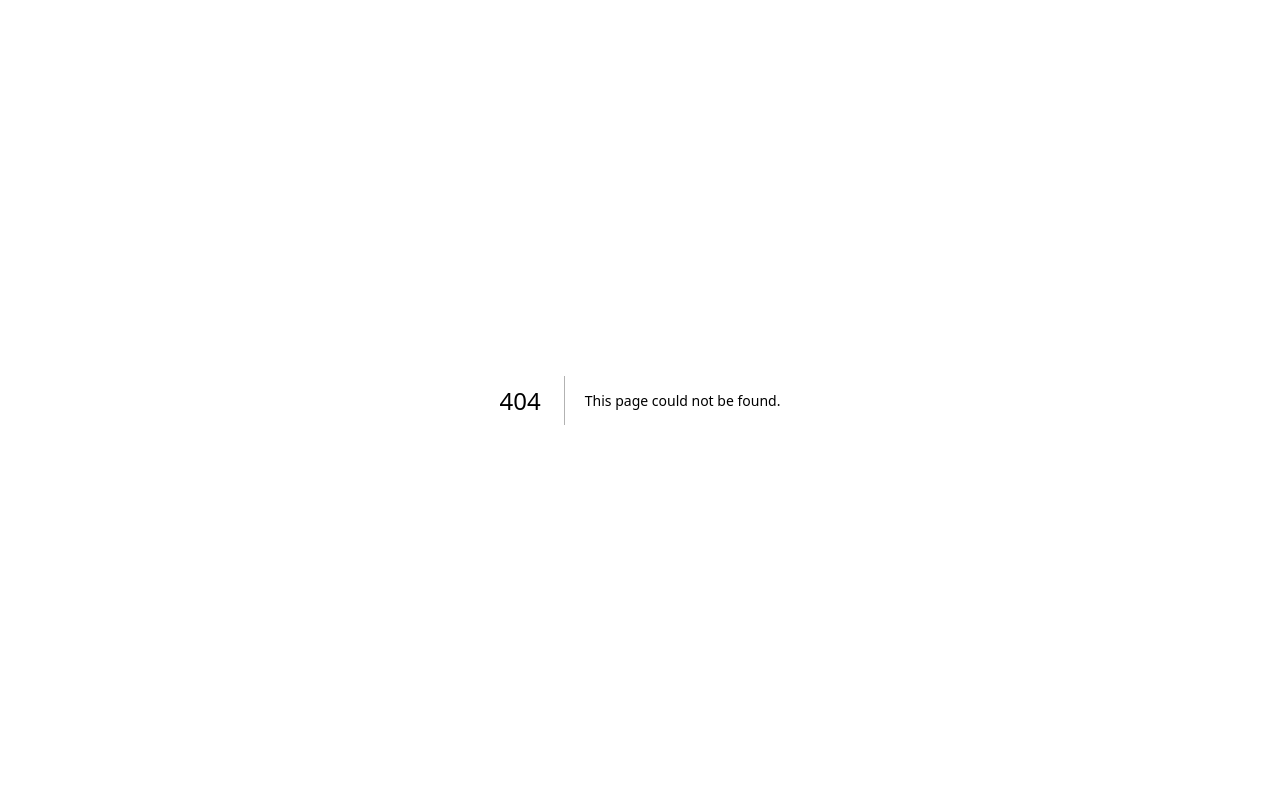
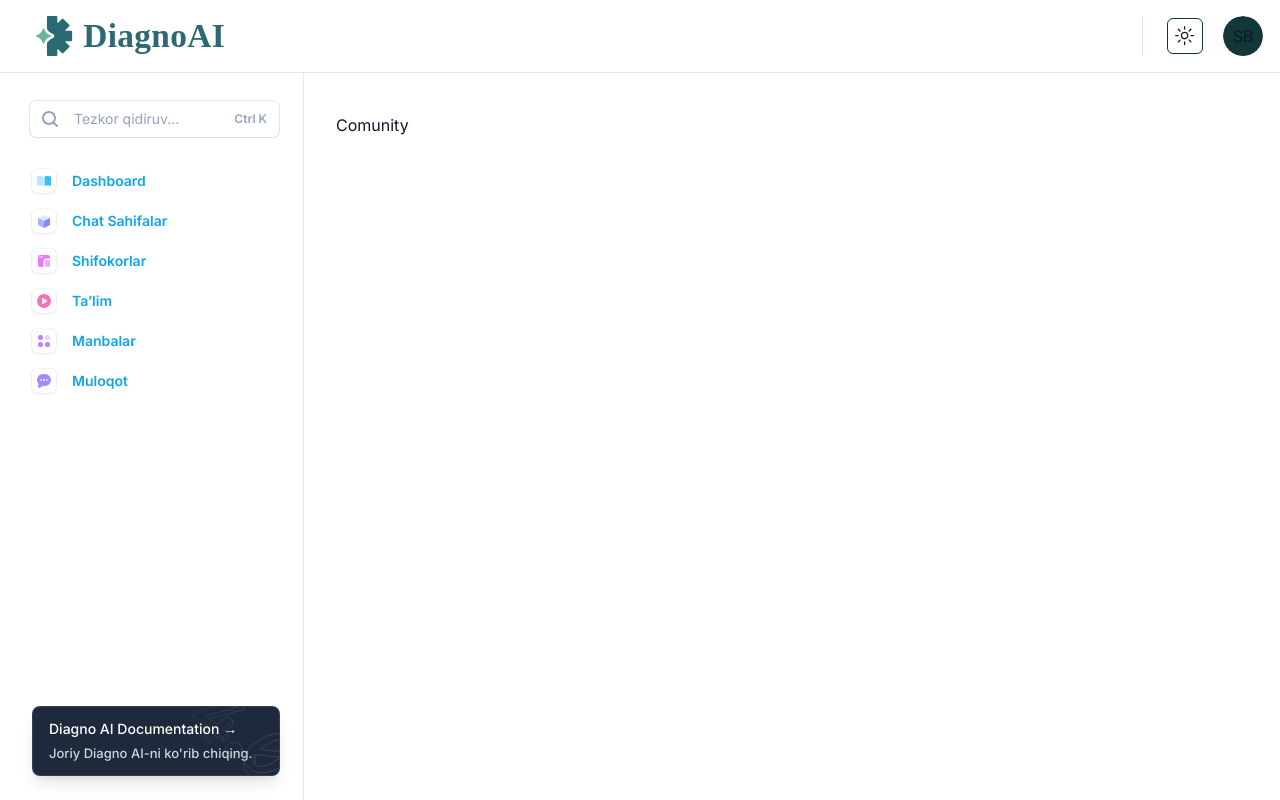
Before and after one commit to Uralov-Berdibek/diagno_ai, a Next.js app: page /dashboard/comunity in a window 1280 px wide. Before the commit this address had no page. Built offline with nearby package versions, Linux system fonts and the light colour scheme; no server answers.

Commit message:
made cuminity page

```diff
--- /dev/null
+++ b/src/app/dashboard/comunity/page.tsx
@@ -0,0 +1,13 @@
+import React from 'react';
+
+const page = () => {
+  return (
+    <div className='lg:pl-[21rem] pr-5'>
+      <main className='max-w-3xl mx-auto relative z-20 pt-10 xl:max-w-none pl-5 md:px-0'>
+        Comunity
+      </main>
+    </div>
+  );
+};
+
+export default page;
--- a/src/app/dashboard/resources/page.tsx
+++ b/src/app/dashboard/resources/page.tsx
@@ -9,7 +9,7 @@ type Props = {};
 
 const ResourcesPage = (props: Props) => {
   return (
-    <div className='lg:pl-[21rem] pr-5 pt-4'>
+    <div className='lg:pl-[21rem] pr-5'>
       <main className='max-w-3xl mx-auto relative z-20 pt-10 xl:max-w-none pl-5 md:px-0'>
         <ResourcesHeader />
         <div className='space-y-16'>
--- a/src/app/dashboard/trenning/page.tsx
+++ b/src/app/dashboard/trenning/page.tsx
@@ -89,7 +89,7 @@ const TrenningPage: React.FC = () => {
       <h1 className='text-2xl font-bold mb-4'>Training Videos</h1>
 
       {/* Filters */}
-      <div className='mb-6 flex justify-between md:flex-row gap-4 items-center'>
+      <div className='mb-6 grid grid-cols-1 sm:grid-cols-2 md:grid-cols-4 gap-4'>
         <input
           type='text'
           placeholder='Search videos...'
```
